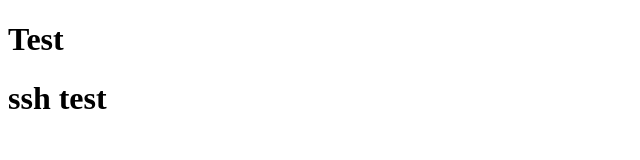
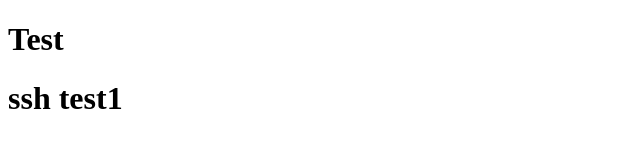
Before and after one commit to BriFBoy/test, a plain HTML site: page index.html in a window 1280 px wide. Shown: the full height of the page, 0-640 px from the left. Drawn offline with Linux system fonts and the light colour scheme.

Commit message:
ssh test2

```diff
--- a/index.html
+++ b/index.html
@@ -7,6 +7,6 @@
 </head>
 <body>
     <h1>Test</h1>
-    <h1>ssh test</h1>
+    <h1>ssh test1</h1>
 </body>
 </html>
```
